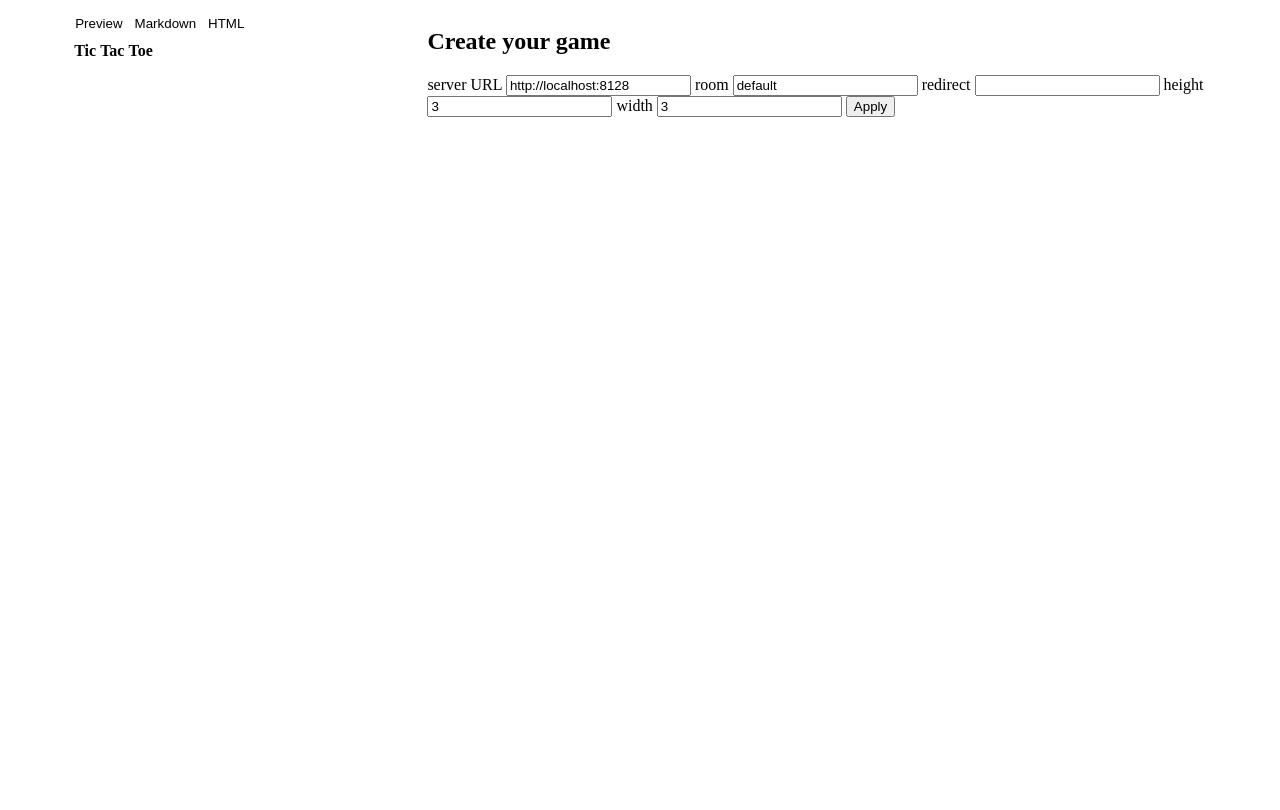
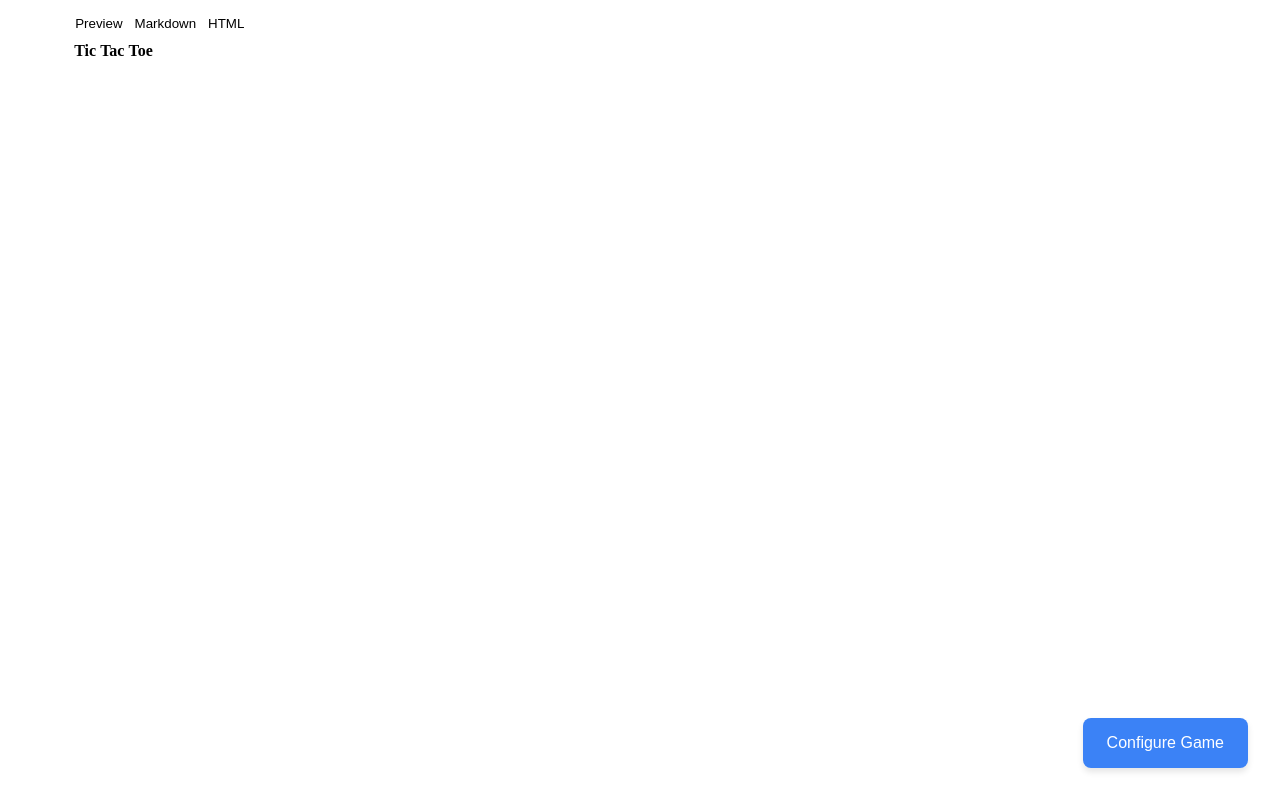
Before and after one commit to blackgolyb/tictactoe-api, a website built with Vite: page frontend/index.html in a window 1280 px wide. Built offline with nearby package versions, Linux system fonts and the light colour scheme; files whose address does not match are found by name.

Commit message:
feat: move game form to modal window

```diff
--- /dev/null
+++ b/frontend/components/game-form.ts
@@ -0,0 +1,315 @@
+import { GameAPI } from "../main";
+
+export interface GameFormData {
+  serverURL: string;
+  room: string;
+  redirect: string;
+  height: number;
+  width: number;
+}
+
+export class GameForm extends HTMLElement {
+  private form: HTMLFormElement;
+  private gameAPI?: GameAPI;
+
+  constructor() {
+    super();
+    this.attachShadow({ mode: "open" });
+
+    // Create form structure
+    this.form = document.createElement("form");
+    this.form.className = "game-form";
+
+    const style = document.createElement("style");
+    style.textContent = `
+      :host {
+        display: block;
+      }
+
+      .game-form {
+        display: flex;
+        flex-direction: column;
+        gap: 1.25rem;
+      }
+
+      .form-group {
+        display: flex;
+        flex-direction: column;
+        gap: 0.5rem;
+      }
+
+      .form-group label {
+        font-weight: 500;
+        color: #374151;
+        font-size: 0.875rem;
+      }
+
+      .form-group input {
+        padding: 0.625rem;
+        border: 1px solid #d1d5db;
+        border-radius: 6px;
+        font-size: 1rem;
+        transition: border-color 0.2s, box-shadow 0.2s;
+      }
+
+      .form-group input:focus {
+        outline: none;
+        border-color: #3b82f6;
+        box-shadow: 0 0 0 3px rgba(59, 130, 246, 0.1);
+      }
+
+      .form-group input:invalid:not(:placeholder-shown) {
+        border-color: #ef4444;
+      }
+
+      .form-group small {
+        color: #6b7280;
+        font-size: 0.75rem;
+      }
+
+      .form-row {
+        display: grid;
+        grid-template-columns: 1fr 1fr;
+        gap: 1rem;
+      }
+
+      .button-group {
+        display: flex;
+        gap: 0.75rem;
+        margin-top: 0.5rem;
+      }
+
+      button {
+        padding: 0.625rem 1.25rem;
+        border-radius: 6px;
+        font-size: 0.875rem;
+        font-weight: 500;
+        cursor: pointer;
+        transition: all 0.2s;
+        border: none;
+      }
+
+      .btn-primary {
+        background-color: #3b82f6;
+        color: white;
+        flex: 1;
+      }
+
+      .btn-primary:hover {
+        background-color: #2563eb;
+      }
+
+      .btn-primary:active {
+        transform: scale(0.98);
+      }
+
+      .btn-secondary {
+        background-color: #f3f4f6;
+        color: #374151;
+        flex: 1;
+      }
+
+      .btn-secondary:hover {
+        background-color: #e5e7eb;
+      }
+
+      .error-message {
+        color: #ef4444;
+        font-size: 0.875rem;
+        padding: 0.75rem;
+        background-color: #fef2f2;
+        border-radius: 6px;
+        border: 1px solid #fecaca;
+        display: none;
+      }
+
+      .error-message.show {
+        display: block;
+      }
+
+      @media (max-width: 640px) {
+        .form-row {
+          grid-template-columns: 1fr;
+        }
+      }
+    `;
+
+    this.form.innerHTML = `
+      <div class="error-message" id="error-message"></div>
+
+      <div class="form-group">
+        <label for="serverURL">Server URL *</label>
+        <input
+          type="url"
+          id="serverURL"
+          name="serverURL"
+          placeholder="http://localhost:8128"
+          required
+        />
+        <small>The base URL of your Tic Tac Toe API server</small>
+      </div>
+
+      <div class="form-group">
+        <label for="room">Room Name *</label>
+        <input
+          type="text"
+          id="room"
+          name="room"
+          placeholder="my-game-room"
+          required
+          pattern="[a-zA-Z0-9_-]+"
+        />
+        <small>Unique identifier for your game room (alphanumeric, _, -)</small>
+      </div>
+
+      <div class="form-group">
+        <label for="redirect">Redirect URL</label>
+        <input
+          type="url"
+          id="redirect"
+          name="redirect"
+          placeholder="https://example.com"
+        />
+        <small>Optional: Where to redirect after game action</small>
+      </div>
+
+      <div class="form-row">
+        <div class="form-group">
+          <label for="width">Width *</label>
+          <input
+            type="number"
+            id="width"
+            name="width"
+            min="3"
+            max="10"
+            value="3"
+            required
+          />
+          <small>Grid width (3-10)</small>
+        </div>
+
+        <div class="form-group">
+          <label for="height">Height *</label>
+          <input
+            type="number"
+            id="height"
+            name="height"
+            min="3"
+            max="10"
+            value="3"
+            required
+          />
+          <small>Grid height (3-10)</small>
+        </div>
+      </div>
+
+      <div class="button-group">
+        <button type="submit" class="btn-primary">Create Game</button>
+        <button type="button" class="btn-secondary" id="cancel-btn">Cancel</button>
+      </div>
+    `;
+
+    this.shadowRoot!.appendChild(style);
+    this.shadowRoot!.appendChild(this.form);
+
+    // Event listeners
+    this.form.addEventListener("submit", (e) => this.handleSubmit(e));
+
+    const cancelBtn = this.form.querySelector("#cancel-btn");
+    cancelBtn?.addEventListener("click", () => this.handleCancel());
+  }
+
+  setGameAPI(api: GameAPI): void {
+    this.gameAPI = api;
+    this.populateForm();
+  }
+
+  private populateForm(): void {
+    if (!this.gameAPI) return;
+
+    const serverURLInput = this.form.querySelector(
+      "#serverURL",
+    ) as HTMLInputElement;
+    const roomInput = this.form.querySelector("#room") as HTMLInputElement;
+    const redirectInput = this.form.querySelector(
+      "#redirect",
+    ) as HTMLInputElement;
+
+    if (serverURLInput) serverURLInput.value = this.gameAPI.base;
+    if (roomInput) roomInput.value = this.gameAPI.room;
+    if (redirectInput) redirectInput.value = this.gameAPI.backref || "";
+  }
+
+  private handleSubmit(e: Event): void {
+    e.preventDefault();
+
+    if (!this.form.checkValidity()) {
+      this.showError("Please fill in all required fields correctly.");
+      return;
+    }
+
+    const formData = new FormData(this.form);
+    const data: GameFormData = {
+      serverURL: formData.get("serverURL") as string,
+      room: formData.get("room") as string,
+      redirect: formData.get("redirect") as string,
+      height: parseInt(formData.get("height") as string),
+      width: parseInt(formData.get("width") as string),
+    };
+
+    // Validate dimensions
+    if (
+      data.height < 3 ||
+      data.height > 10 ||
+      data.width < 3 ||
+      data.width > 10
+    ) {
+      this.showError("Width and height must be between 3 and 10.");
+      return;
+    }
+
+    this.hideError();
+    this.dispatchEvent(
+      new CustomEvent("game-submit", {
+        detail: data,
+        bubbles: true,
+        composed: true,
+      }),
+    );
+  }
+
+  private handleCancel(): void {
+    this.dispatchEvent(
+      new CustomEvent("game-cancel", {
+        bubbles: true,
+        composed: true,
+      }),
+    );
+  }
+
+  private showError(message: string): void {
+    const errorElement = this.form.querySelector(
+      "#error-message",
+    ) as HTMLElement;
+    if (errorElement) {
+      errorElement.textContent = message;
+      errorElement.classList.add("show");
+    }
+  }
+
+  private hideError(): void {
+    const errorElement = this.form.querySelector(
+      "#error-message",
+    ) as HTMLElement;
+    if (errorElement) {
+      errorElement.classList.remove("show");
+    }
+  }
+
+  reset(): void {
+    this.form.reset();
+    this.hideError();
+  }
+}
+
+customElements.define("game-form", GameForm);
--- /dev/null
+++ b/frontend/components/modal-window.ts
@@ -0,0 +1,210 @@
+export class ModalWindow extends HTMLElement {
+  private isOpen: boolean = false;
+  private overlay: HTMLDivElement;
+  private dialog: HTMLDivElement;
+  private closeButton: HTMLButtonElement;
+
+  constructor() {
+    super();
+    this.attachShadow({ mode: "open" });
+
+    // Create modal structure
+    this.overlay = document.createElement("div");
+    this.overlay.className = "modal-overlay";
+
+    this.dialog = document.createElement("div");
+    this.dialog.className = "modal-dialog";
+
+    const header = document.createElement("div");
+    header.className = "modal-header";
+
+    const titleSlot = document.createElement("slot");
+    titleSlot.name = "title";
+    header.appendChild(titleSlot);
+
+    this.closeButton = document.createElement("button");
+    this.closeButton.className = "modal-close";
+    this.closeButton.innerHTML = "&times;";
+    this.closeButton.setAttribute("aria-label", "Close modal");
+    header.appendChild(this.closeButton);
+
+    const content = document.createElement("div");
+    content.className = "modal-content";
+    const contentSlot = document.createElement("slot");
+    content.appendChild(contentSlot);
+
+    this.dialog.appendChild(header);
+    this.dialog.appendChild(content);
+    this.overlay.appendChild(this.dialog);
+
+    // Add styles
+    const style = document.createElement("style");
+    style.textContent = `
+      :host {
+        display: none;
+        position: fixed;
+        top: 0;
+        left: 0;
+        width: 100%;
+        height: 100%;
+        z-index: 1000;
+      }
+
+      :host([open]) {
+        display: block;
+      }
+
+      .modal-overlay {
+        position: fixed;
+        top: 0;
+        left: 0;
+        width: 100%;
+        height: 100%;
+        background-color: rgba(0, 0, 0, 0.5);
+        display: flex;
+        align-items: center;
+        justify-content: center;
+        animation: fadeIn 0.2s ease-out;
+      }
+
+      .modal-dialog {
+        background: white;
+        border-radius: 8px;
+        box-shadow: 0 4px 6px rgba(0, 0, 0, 0.1), 0 10px 20px rgba(0, 0, 0, 0.15);
+        max-width: 500px;
+        width: 90%;
+        max-height: 90vh;
+        overflow: hidden;
+        display: flex;
+        flex-direction: column;
+        animation: slideIn 0.3s ease-out;
+      }
+
+      .modal-header {
+        display: flex;
+        justify-content: space-between;
+        align-items: center;
+        padding: 1.5rem;
+        border-bottom: 1px solid #e5e7eb;
+      }
+
+      .modal-header slot[name="title"] {
+        font-size: 1.25rem;
+        font-weight: 600;
+        color: #111827;
+      }
+
+      .modal-close {
+        background: none;
+        border: none;
+        font-size: 2rem;
+        line-height: 1;
+        color: #6b7280;
+        cursor: pointer;
+        padding: 0;
+        width: 2rem;
+        height: 2rem;
+        display: flex;
+        align-items: center;
+        justify-content: center;
+        border-radius: 4px;
+        transition: background-color 0.2s, color 0.2s;
+      }
+
+      .modal-close:hover {
+        background-color: #f3f4f6;
+        color: #111827;
+      }
+
+      .modal-content {
+        padding: 1.5rem;
+        overflow-y: auto;
+      }
+
+      @keyframes fadeIn {
+        from {
+          opacity: 0;
+        }
+        to {
+          opacity: 1;
+        }
+      }
+
+      @keyframes slideIn {
+        from {
+          transform: translateY(-20px);
+          opacity: 0;
+        }
+        to {
+          transform: translateY(0);
+          opacity: 1;
+        }
+      }
+    `;
+
+    this.shadowRoot!.appendChild(style);
+    this.shadowRoot!.appendChild(this.overlay);
+
+    // Event listeners
+    this.closeButton.addEventListener("click", () => this.close());
+    this.overlay.addEventListener("click", (e) => {
+      if (e.target === this.overlay) {
+        this.close();
+      }
+    });
+
+    // Handle ESC key
+    document.addEventListener("keydown", (e) => {
+      if (e.key === "Escape" && this.isOpen) {
+        this.close();
+      }
+    });
+  }
+
+  open(): void {
+    this.isOpen = true;
+    this.setAttribute("open", "");
+    this.dispatchEvent(new CustomEvent("modal-open", { bubbles: true }));
+    document.body.style.overflow = "hidden";
+  }
+
+  close(): void {
+    this.isOpen = false;
+    this.removeAttribute("open");
+    this.dispatchEvent(new CustomEvent("modal-close", { bubbles: true }));
+    document.body.style.overflow = "";
+  }
+
+  toggle(): void {
+    if (this.isOpen) {
+      this.close();
+    } else {
+      this.open();
+    }
+  }
+
+  static get observedAttributes(): string[] {
+    return ["open"];
+  }
+
+  attributeChangedCallback(
+    name: string,
+    _oldValue: string,
+    newValue: string,
+  ): void {
+    if (name === "open") {
+      this.isOpen = newValue !== null;
+      if (this.isOpen) {
+        document.body.style.overflow = "hidden";
+      } else {
+        document.body.style.overflow = "";
+      }
+    }
+  }
+
+  disconnectedCallback(): void {
+    document.body.style.overflow = "";
+  }
+}
+
+customElements.define("modal-window", ModalWindow);
--- a/frontend/index.html
+++ b/frontend/index.html
@@ -43,24 +43,6 @@
                     </div>
                 </div>
             </div>
-            <div class="form">
-                <h2>Create your game</h2>
-                <form id="game-maker-form">
-                    <label for="serverURL">server URL</label>
-                    <input name="serverURL" type="text" />
-                    <label for="room">room</label>
-                    <input name="room" type="text" />
-                    <label for="redirect">redirect</label>
-                    <input name="redirect" type="text" />
-                    <label for="height">height</label>
-                    <input name="height" type="number" />
-                    <label for="width">width</label>
-                    <input name="width" type="number" />
-                    <!-- <label for="gameSize">Game Size</label>
-                    <input name="gameSize" type="number" /> -->
-                    <button>Apply</button>
-                </form>
-            </div>
         </div>
         <script type="module" src="/main.ts"></script>
     </body>
--- a/frontend/main.ts
+++ b/frontend/main.ts
@@ -1,3 +1,10 @@
+import "./components/modal-window";
+import "./components/game-form";
+import "./components/types";
+import type { GameFormData } from "./components/game-form";
+import type { ModalWindow } from "./components/modal-window";
+import type { GameForm } from "./components/game-form";
+
 // const BASE_URL = "https://tic_tac_toe_api.serveo.net";
 const BASE_URL = "http://localhost:8128";
 const DEFAULT_PARAMS = {
@@ -31,7 +38,7 @@ interface Router {
   upsertGame: () => Route;
 }
 
-class GameAPI {
+export class GameAPI {
   base: string;
   room: string;
   backref: string | undefined;
@@ -213,41 +220,74 @@ const codeHTMLContainer = document.getElementById(
 const codeMarkdownContainer = document.getElementById(
   "markdown-game-code",
 ) as HTMLElement;
-const gameMakerForm = document.getElementById(
-  "game-maker-form",
-) as HTMLFormElement;
 
-function initGameMakerForm(gameAPI: GameAPI): void {
-  gameMakerForm.addEventListener("submit", (e) => {
-    e.preventDefault();
-    const formData = new FormData(gameMakerForm);
-    const data = Object.fromEntries(formData) as Record<string, string>;
+function initGameModal(gameAPI: GameAPI): void {
+  // Create modal and form elements
+  const modal = document.createElement("modal-window") as ModalWindow;
+  const gameForm = document.createElement("game-form") as GameForm;
+
+  const modalTitle = document.createElement("h2");
+  modalTitle.slot = "title";
+  modalTitle.textContent = "Create Your Game";
+
+  modal.appendChild(modalTitle);
+  modal.appendChild(gameForm);
+  document.body.appendChild(modal);
+
+  // Set initial game API data
+  gameForm.setGameAPI(gameAPI);
+
+  // Create button to open modal
+  const openModalBtn = document.createElement("button");
+  openModalBtn.textContent = "Configure Game";
+  openModalBtn.className = "open-modal-btn";
+  openModalBtn.style.cssText = `
+    position: fixed;
+    bottom: 2rem;
+    right: 2rem;
+    padding: 1rem 1.5rem;
+    background-color: #3b82f6;
+    color: white;
+    border: none;
+    border-radius: 8px;
+    font-size: 1rem;
+    font-weight: 500;
+    cursor: pointer;
+    box-shadow: 0 4px 6px rgba(0, 0, 0, 0.1);
+    transition: all 0.2s;
+    z-index: 999;
+  `;
+  openModalBtn.addEventListener("mouseenter", () => {
+    openModalBtn.style.backgroundColor = "#2563eb";
+    openModalBtn.style.transform = "translateY(-2px)";
+    openModalBtn.style.boxShadow = "0 6px 8px rgba(0, 0, 0, 0.15)";
+  });
+  openModalBtn.addEventListener("mouseleave", () => {
+    openModalBtn.style.backgroundColor = "#3b82f6";
+    openModalBtn.style.transform = "translateY(0)";
+    openModalBtn.style.boxShadow = "0 4px 6px rgba(0, 0, 0, 0.1)";
+  });
+  openModalBtn.addEventListener("click", () => {
+    modal.open();
+  });
+  document.body.appendChild(openModalBtn);
+
+  // Handle form submission
+  gameForm.addEventListener("game-submit", (e: CustomEvent<GameFormData>) => {
+    const data = e.detail;
     gameAPI.base = data.serverURL;
     gameAPI.room = data.room;
     const backref = data.redirect.trim();
     gameAPI.backref = backref.length ? backref : undefined;
+
     updateAllGame(gameAPI);
+    modal.close();
   });
-  const serverURLField = gameMakerForm.querySelector(
-    '[name="serverURL"]',
-  ) as HTMLInputElement;
-  const roomField = gameMakerForm.querySelector(
-    '[name="room"]',
-  ) as HTMLInputElement;
-  const redirectField = gameMakerForm.querySelector(
-    '[name="redirect"]',
-  ) as HTMLInputElement;
-  const changeHeight = gameMakerForm.querySelector(
-    '[name="height"]',
-  ) as HTMLInputElement;
-  const changeWidth = gameMakerForm.querySelector(
-    '[name="width"]',
-  ) as HTMLInputElement;
-  changeHeight.value = "3";
-  changeWidth.value = "3";
-  serverURLField.value = gameAPI.base;
-  roomField.value = gameAPI.room;
-  redirectField.value = "";
+
+  // Handle form cancellation
+  gameForm.addEventListener("game-cancel", () => {
+    modal.close();
+  });
 }
 
 function getMarkdownGameCode(
@@ -392,28 +432,10 @@ async function updateAllGame(gameAPI: GameAPI): Promise<void> {
   fillHTMLCode(gameAPI);
 }
 
-class App {
-  api: GameAPI;
-  name: string;
-  width: number;
-  height: number;
-  winningLength: number;
-  firstPlayer: string;
-
-  constructor(api: GameAPI) {
-    this.api = api;
-    this.name = DEFAULT_PARAMS.name;
-    this.width = DEFAULT_PARAMS.width;
-    this.height = DEFAULT_PARAMS.height;
-    this.winningLength = DEFAULT_PARAMS.winningLength;
-    this.firstPlayer = DEFAULT_PARAMS.firstPlayer;
-  }
-}
-
 function main(): void {
   const gameAPI = new GameAPI(BASE_URL, DEFAULT_PARAMS.name);
   updateAllGame(gameAPI);
-  initGameMakerForm(gameAPI);
+  initGameModal(gameAPI);
   new TabSwitcher("game-switcher");
 }
 
```
Also changed, not shown: frontend/components/types.d.ts (added, +18 -0 lines).
